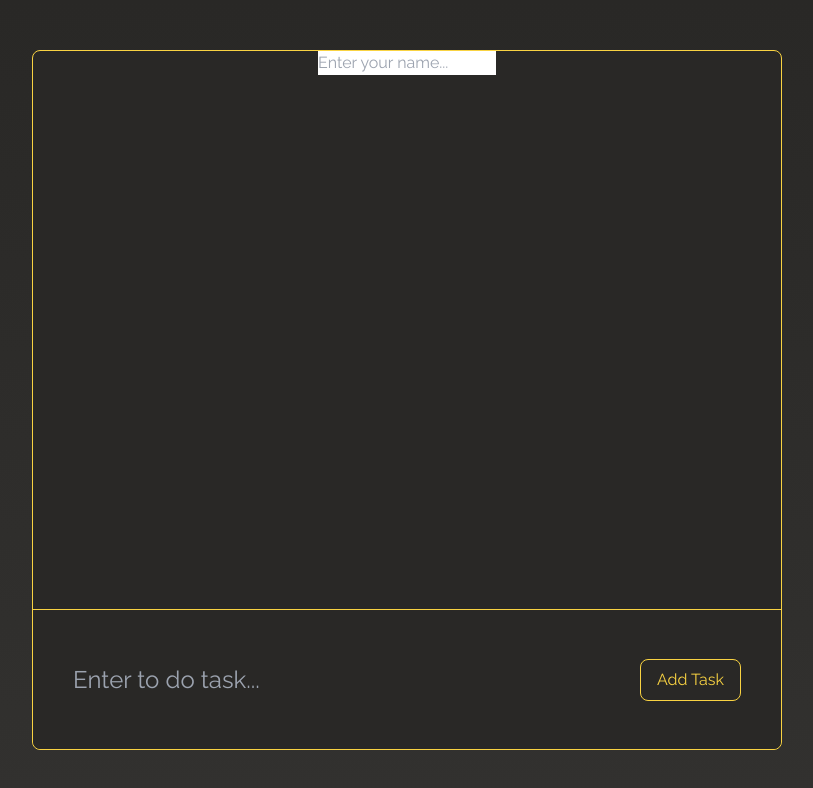
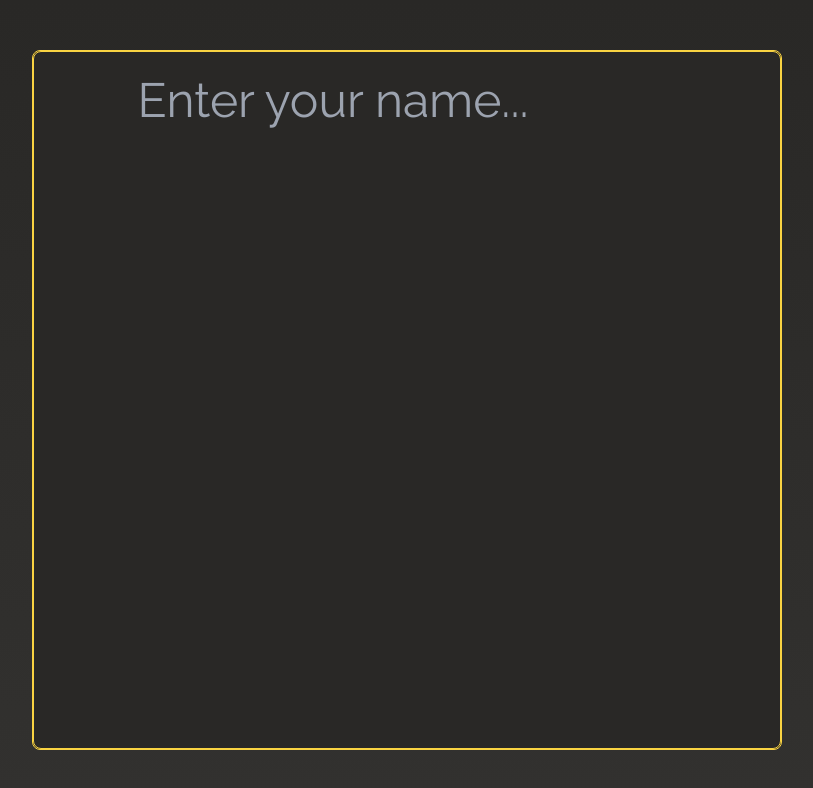
Before and after one commit to Stewie154/Redux-To-Do-List, a React (Create React App) app: page / in a window 1280 px wide. Shown: the top 788 px of the page, without its empty margins (233-1046 px from the left). Built offline with nearby package versions, Linux system fonts and the light colour scheme.

Commit message:
hide everything until username is submitted

```diff
--- a/src/components/enter-name-modal/EnterNameModal.js
+++ b/src/components/enter-name-modal/EnterNameModal.js
@@ -18,8 +18,9 @@ const EnterNameModal = () => {
 	}
 
 	return (
-	<form className="" onSubmit={() => handleSubmit(nameDisplay)}>
+	<form className="absolute top-0 left-0 rounded-lg border border-color-secondary h-full w-full" onSubmit={() => handleSubmit(nameDisplay)}>
 		<input
+			className=" container-background-color text-5xl py-5"
 			type="text"
 			onChange={(event) => handleChange(event)}
 			placeholder="Enter your name..."
--- a/src/components/to-do-form/ToDoForm.js
+++ b/src/components/to-do-form/ToDoForm.js
@@ -5,6 +5,7 @@ import { createToDo } from '../../redux/actions/toDos'
 
 const ToDoForm = () => {
 	const currentText = useSelector(state => state.currentText)
+    const userName = useSelector(state => state.userName)
 	const dispatch = useDispatch()
 
 	const textInput = useRef(null)
@@ -28,7 +29,7 @@ const ToDoForm = () => {
 
 	return (
 		<form
-			className="absolute bottom-0 left-0 w-full h-[20%] px-5 md:px-10 flex justify-between items-between border-t rounded-b-lg border-color-secondary container-background-color"
+			className={`${userName === '' && 'hidden'} absolute bottom-0 left-0 w-full h-[20%] px-5 md:px-10 flex justify-between items-between border-t rounded-b-lg border-color-secondary container-background-color`}
 			onSubmit={(event) => handleSubmit(event, currentText)}
 		>
 			<input
```
